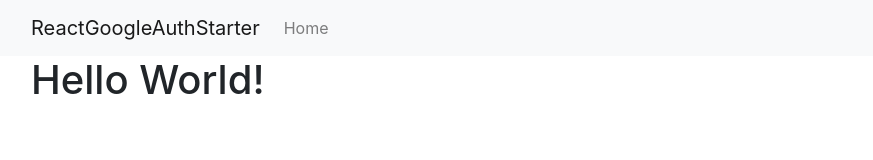
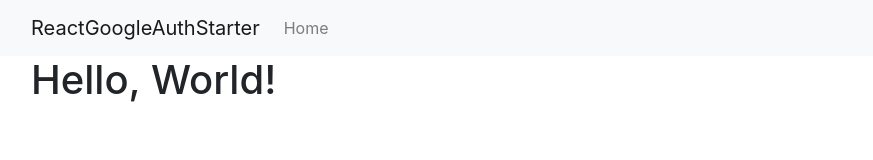
Before and after one commit to ucsb-cs148-s21/1pm-t8-bike, a React (Create React App) app: page / in a window 1280 px wide. Shown: the top 160 px of the page, without its empty margins (54-927 px from the left). Built offline with nearby package versions, Linux system fonts and the light colour scheme; the HTML template or start-up script is replaced by a standard one.

Commit message:
rb - update hello world message

```diff
--- a/src/pages/Home.js
+++ b/src/pages/Home.js
@@ -10,7 +10,7 @@ export default function Home() {
   return (
     <Layout user={user}>
       <Container>
-        <h1>Hello World!</h1>
+        <h1>Hello, World!</h1>
         <br />
         <br />
       </Container>
```
